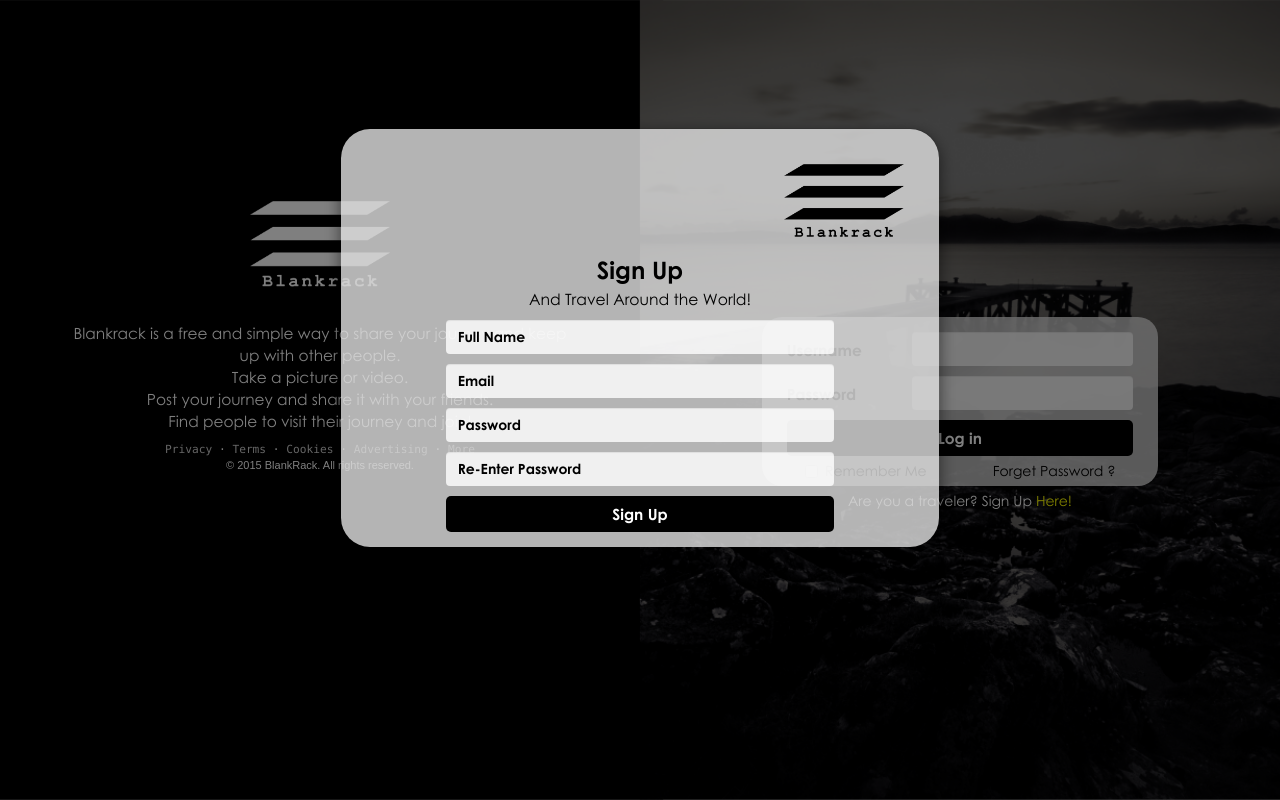
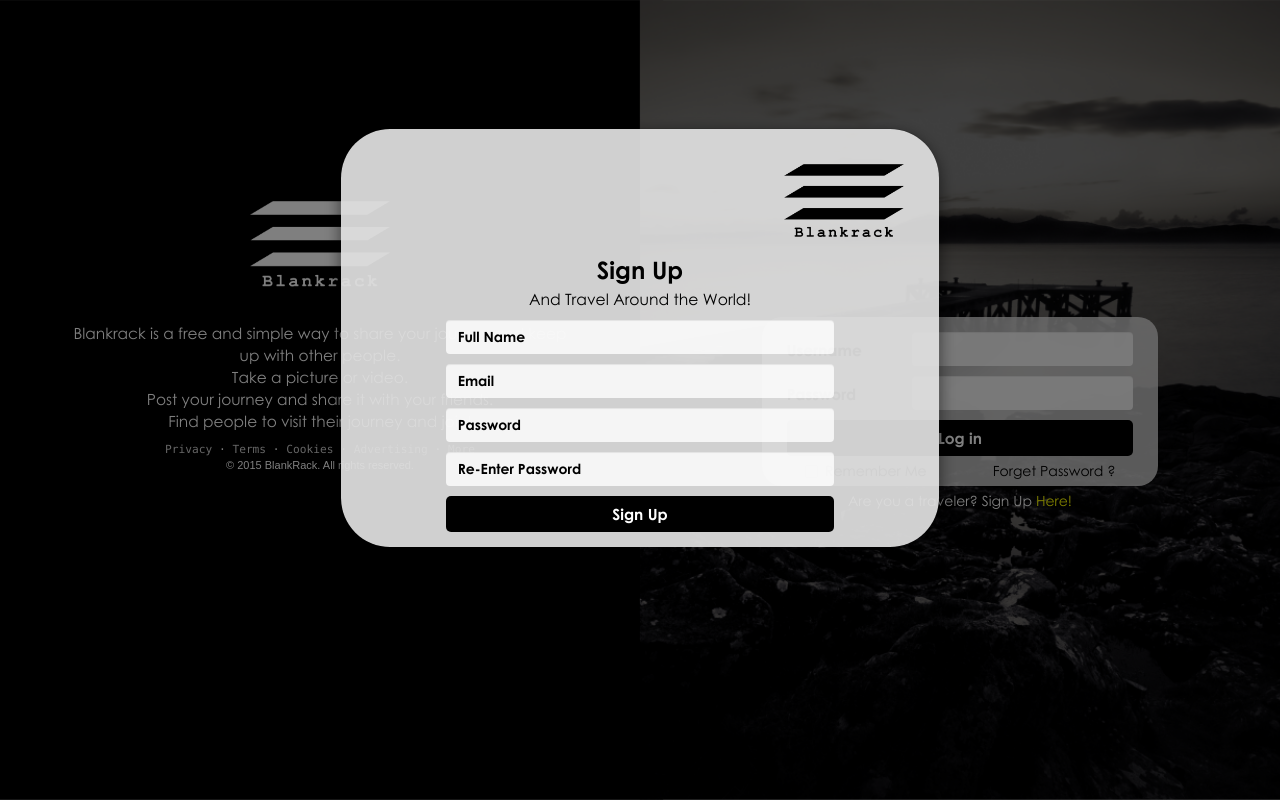
Before and after one commit to rudbast/blankrack, a website: page login.html in a window 1280 px wide. Both pictures are taken after a click on the link "Here!". Drawn offline with Linux system fonts and the light colour scheme.

Commit message:
Reduce signup popup modal opacity & add higher border radius

```diff
--- a/assets/css/login.css
+++ b/assets/css/login.css
@@ -132,8 +132,8 @@ a:hover {
 }
 
 .modal-content {
-    border-radius: 30px;
-    background-color: rgba(226, 226, 226, 0.8);
+    border-radius: 50px;
+    background-color: rgba(225, 225, 225, 0.925);
 }
 
 .modal-content h3 {
```
